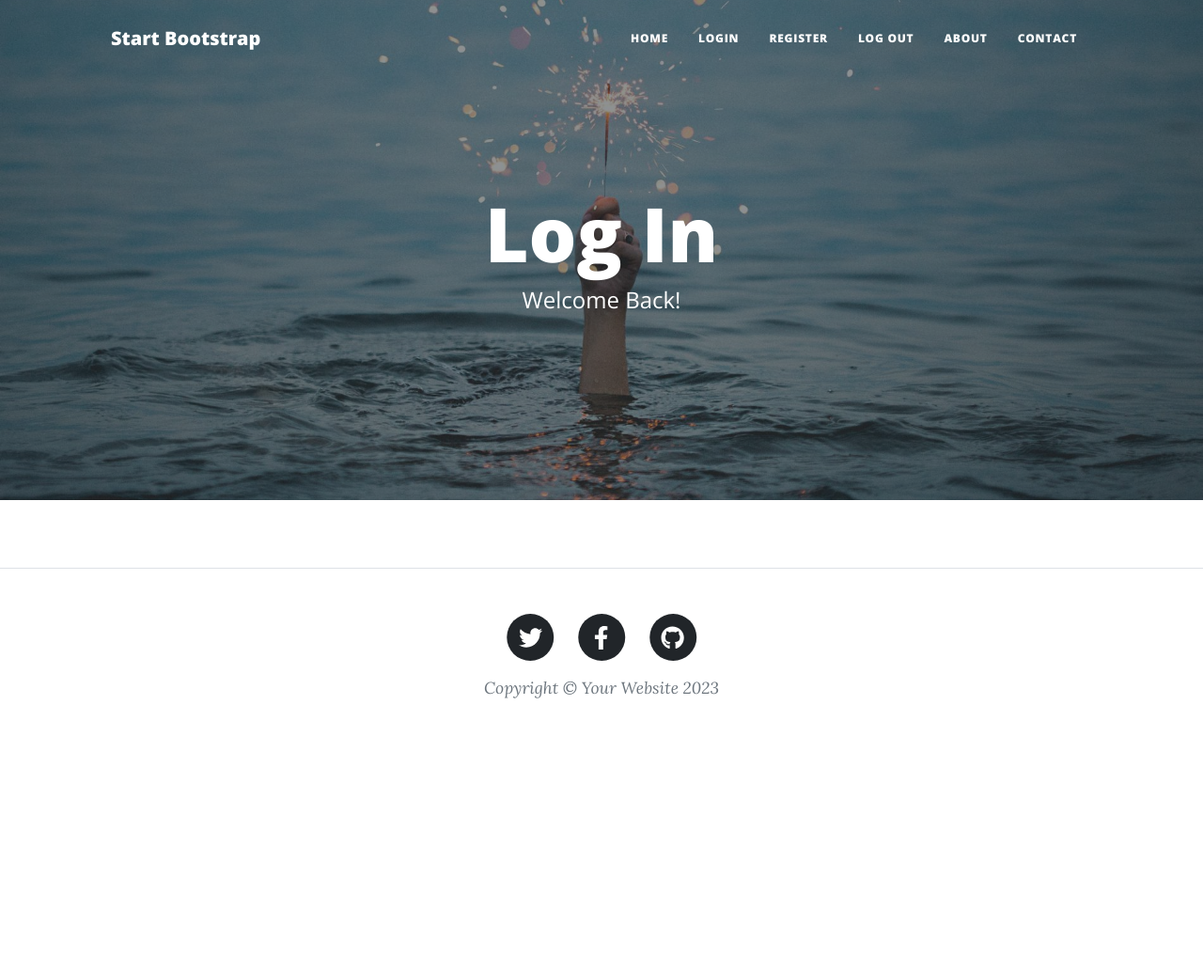
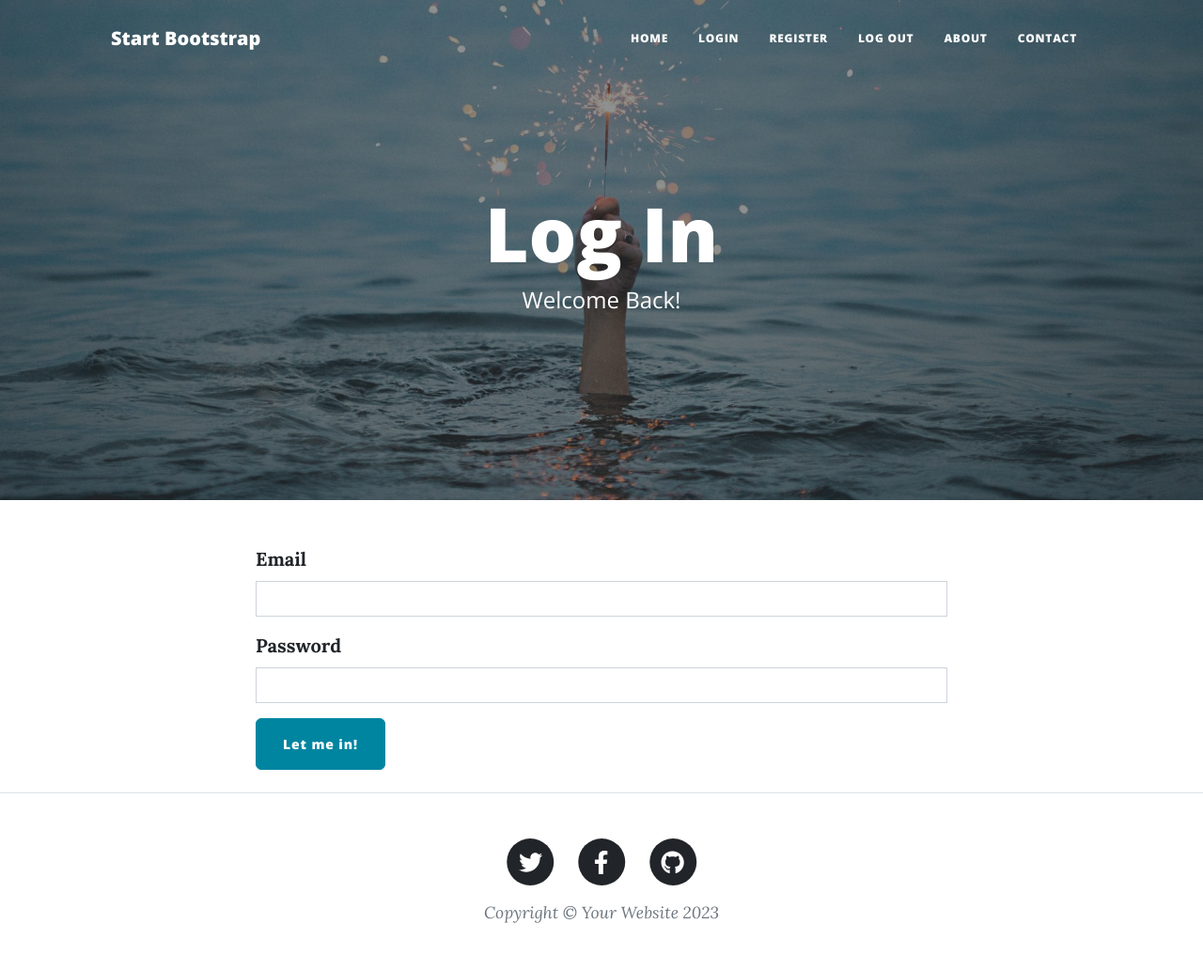
Before and after one commit to fangethan/100-days-of-python, a Flask app: page /login in a window 1280 px wide. Shown: the whole page at 94% size. Before the commit the page ends 743 px from the top, so only its background shows below. Run offline with Flask 3, Linux system fonts and the light colour scheme; some libraries are stand-ins or nearby versions.

Commit message:
Can login users

```diff
--- a/Day69CapstoneLogin/forms.py
+++ b/Day69CapstoneLogin/forms.py
@@ -4,7 +4,6 @@ from wtforms.validators import DataRequired, URL
 from flask_ckeditor import CKEditorField
 
 
-# WTForm for creating a blog post
 class CreatePostForm(FlaskForm):
     title = StringField("Blog Post Title", validators=[DataRequired()])
     subtitle = StringField("Subtitle", validators=[DataRequired()])
@@ -13,7 +12,6 @@ class CreatePostForm(FlaskForm):
     submit = SubmitField("Submit Post")
 
 
-# TODO: Create a RegisterForm to register new users
 class RegisterForm(FlaskForm):
     email = StringField("Email", validators=[DataRequired()])
     password = PasswordField("Password", validators=[DataRequired()])
@@ -21,7 +19,10 @@ class RegisterForm(FlaskForm):
     submit = SubmitField("Sign me up!")
 
 
-# TODO: Create a LoginForm to login existing users
+class LoginForm(FlaskForm):
+    email = StringField("Email", validators=[DataRequired()])
+    password = PasswordField("Password", validators=[DataRequired()])
+    submit = SubmitField("Let me in!")
 
 
 # TODO: Create a CommentForm so users can leave comments below posts
--- a/Day69CapstoneLogin/main.py
+++ b/Day69CapstoneLogin/main.py
@@ -9,22 +9,8 @@ from functools import wraps
 from werkzeug.security import generate_password_hash, check_password_hash
 from sqlalchemy.orm import relationship
 
-# Import your forms from the forms.py
-from forms import CreatePostForm, RegisterForm
+from forms import CreatePostForm, RegisterForm, LoginForm
 
-
-"""
-Make sure the required packages are installed:
-Open the Terminal in PyCharm (bottom left).
-
-On Windows type:
-python -m pip install -r requirements.txt
-
-On MacOS type:
-pip3 install -r requirements.txt
-
-This will install the packages from the requirements.txt for this project.
-"""
 
 app = Flask(__name__)
 app.config["SECRET_KEY"] = "8BYkEfBA6O6donzWlSihBXox7C0sKR6b"
@@ -97,13 +83,34 @@ def register():
 
 
 # TODO: Retrieve a user from the database based on their email.
-@app.route("/login")
+@app.route("/login", methods=["GET", "POST"])
 def login():
-    return render_template("login.html")
+    form = LoginForm()
+    if form.validate_on_submit():
+        email = form.email.data
+        password = form.password.data
+
+        result = db.session.execute(db.select(User).where(User.email == email))
+        user = result.scalar()
+
+        if not user:
+            flash("That email does not exist, please try again.")
+            return redirect(url_for("login"))
+        elif not check_password_hash(user.password, password):
+            flash("Password incorrect, please try again.")
+            return redirect(url_for("login"))
+
+        login_user(user)
+        return redirect(url_for("get_all_posts"))
+
+    return render_template(
+        "login.html", form=form, logged_in=current_user.is_authenticated
+    )
 
 
 @app.route("/logout")
 def logout():
+    logout_user()
     return redirect(url_for("get_all_posts"))
 
 
--- a/Day69CapstoneLogin/templates/header.html
+++ b/Day69CapstoneLogin/templates/header.html
@@ -67,6 +67,7 @@
               >
             </li>
             <!-- TODO: Only show Login/Register if user is logged out. Otherwise show "Log Out" -->
+            {% if not logged_in: %}
             <li class="nav-item">
               <a
                 class="nav-link px-lg-3 py-3 py-lg-4"
@@ -81,6 +82,7 @@
                 >Register</a
               >
             </li>
+            {% endif %}
             <li class="nav-item">
               <a
                 class="nav-link px-lg-3 py-3 py-lg-4"
--- a/Day69CapstoneLogin/templates/login.html
+++ b/Day69CapstoneLogin/templates/login.html
@@ -22,8 +22,13 @@ include "header.html" %}
   <div class="container">
     <div class="row">
       <!-- TODO: add a flash message here for users registering twice -->
+      {% with messages = get_flashed_messages() %} {% if messages %} {% for
+      message in messages %}
+      <p>{{ message }}</p>
+      {% endfor %} {% endif %} {% endwith %}
       <div class="col-lg-8 col-md-10 mx-auto">
         <!--TODO: render login form here-->
+        {{ render_form(form, novalidate=True) }}
       </div>
     </div>
   </div>
```
